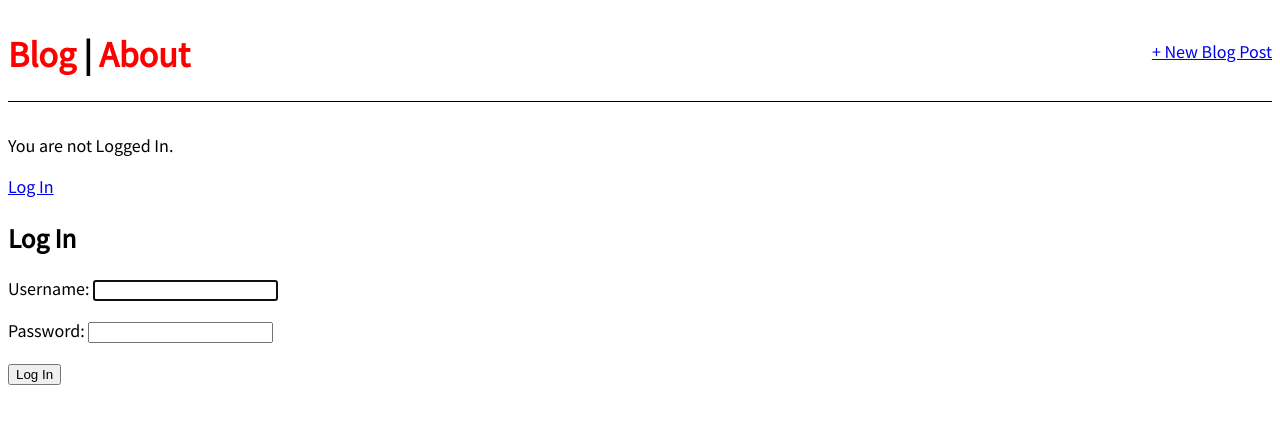
After one commit to musawakiliML/DataScience-Blog, a Django app: page /accounts/login/ in a window 1280 px wide. The commit adds this page. Shown: the top 424 px of the page. Run offline with Django 4.2, Linux system fonts and the light colour scheme.

Commit message:
Added login and logout

```diff
--- a/DS_Blog/settings.py
+++ b/DS_Blog/settings.py
@@ -127,3 +127,5 @@ STATICFILES_DIRS = [os.path.join(BASE_DIR, 'static')]
 # https://docs.djangoproject.com/en/4.1/ref/settings/#default-auto-field
 
 DEFAULT_AUTO_FIELD = 'django.db.models.BigAutoField'
+LOGIN_REDIRECT_URL = 'home'
+LOGOUT_REDIRECT_URL = 'home'
--- a/DS_Blog/urls.py
+++ b/DS_Blog/urls.py
@@ -18,5 +18,6 @@ from django.urls import path, include
 
 urlpatterns = [
     path('admin/', admin.site.urls),
+    path('accounts/', include('django.contrib.auth.urls')),
     path('', include('blog_app.urls')),
 ]
--- a/templates/base.html
+++ b/templates/base.html
@@ -19,7 +19,13 @@
             <a href="{% url 'post_new' %}">+ New Blog Post</a>
         </div>
     </header>
-
+    {% if user.is_authenticated %}
+        <p>Hi {{ user.username }}!</p>
+        <p><a href="{% url 'logout' %}">Log Out</a></p>
+    {% else %}
+        <p>You are not Logged In.</p>
+        <a href="{% url 'login' %}">Log In</a>
+    {% endif %}
     <div>
         {% block content %}
         {% endblock content %}
--- /dev/null
+++ b/templates/registration/login.html
@@ -0,0 +1,10 @@
+{% extends 'base.html' %}
+
+{% block content %}
+    <h2>Log In</h2>
+    <form action="" method="post">
+        {% csrf_token %}
+        {{ form.as_p }}
+        <button type="submit">Log In</button>
+    </form>
+{% endblock content %}
```
